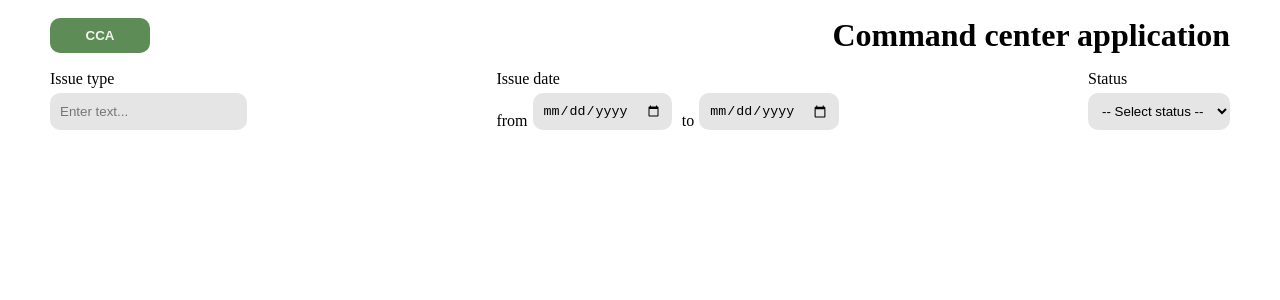
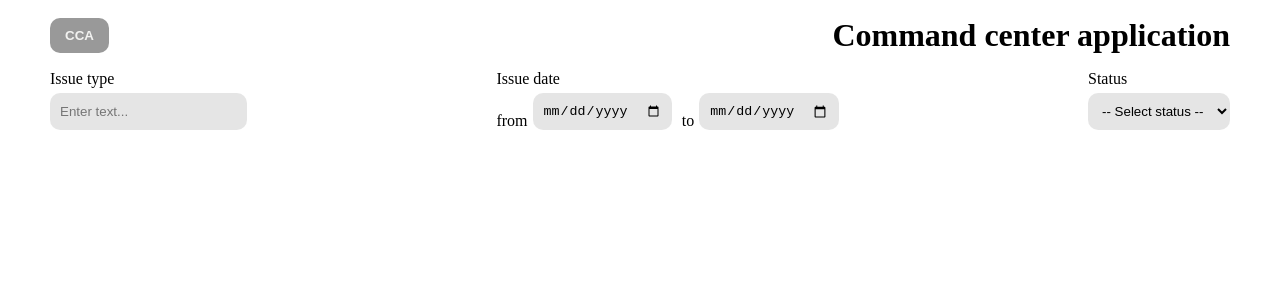
Before and after one commit to Elvira-del/command-center-app, a React (Create React App) app: page / in a window 1280 px wide. Shown: the top 300 px of the page. Built offline with nearby package versions, Linux system fonts and the light colour scheme.

Commit message:
refactor: change structure of the component
Add additional props. Change interface to type.

```diff
--- a/src/components/UI/button/Button.tsx
+++ b/src/components/UI/button/Button.tsx
@@ -1,14 +1,22 @@
-import React from "react";
+import { ButtonHTMLAttributes, MouseEventHandler, ReactNode } from "react";
 import * as S from "./style";
 
-interface ButtonProps extends React.ComponentPropsWithoutRef<"button"> {
-  children: string | React.ReactNode;
-  styleBtn: string;
-}
+type ButtonProps = {
+  children: ReactNode;
+  className: string;
+  onClick?: MouseEventHandler;
+  radius?: string;
+} & ButtonHTMLAttributes<HTMLButtonElement>;
 
-const Button = ({ children, styleBtn, ...other }: ButtonProps) => {
+const Button = ({
+  children,
+  className,
+  onClick,
+  radius,
+  ...rest
+}: ButtonProps) => {
   return (
-    <S.Button styleBtn={styleBtn} {...other}>
+    <S.Button className={className} onClick={onClick} radius={radius} {...rest}>
       {children}
     </S.Button>
   );
--- a/src/components/UI/button/style.ts
+++ b/src/components/UI/button/style.ts
@@ -1,15 +1,16 @@
 import styled, { css } from "styled-components";
 
-interface ButtonProps {
-  styleBtn: string;
-}
+type ButtonProps = {
+  className: string;
+  radius?: string;
+};
 
 export const Button = styled.button<ButtonProps>`
-  padding: 10px;
-  min-width: 100px;
-  border-radius: ${({ theme }) => theme.borderRadius};
-  ${({ theme, styleBtn }) => {
-    switch (styleBtn) {
+  padding: 10px 15px;
+  border-radius: ${({ theme, radius }) =>
+    radius ? `${radius}%` : theme.borderRadius};
+  ${({ theme, className }) => {
+    switch (className) {
       case "primary":
         return css`
           background-color: ${theme.colors.primary};
```
